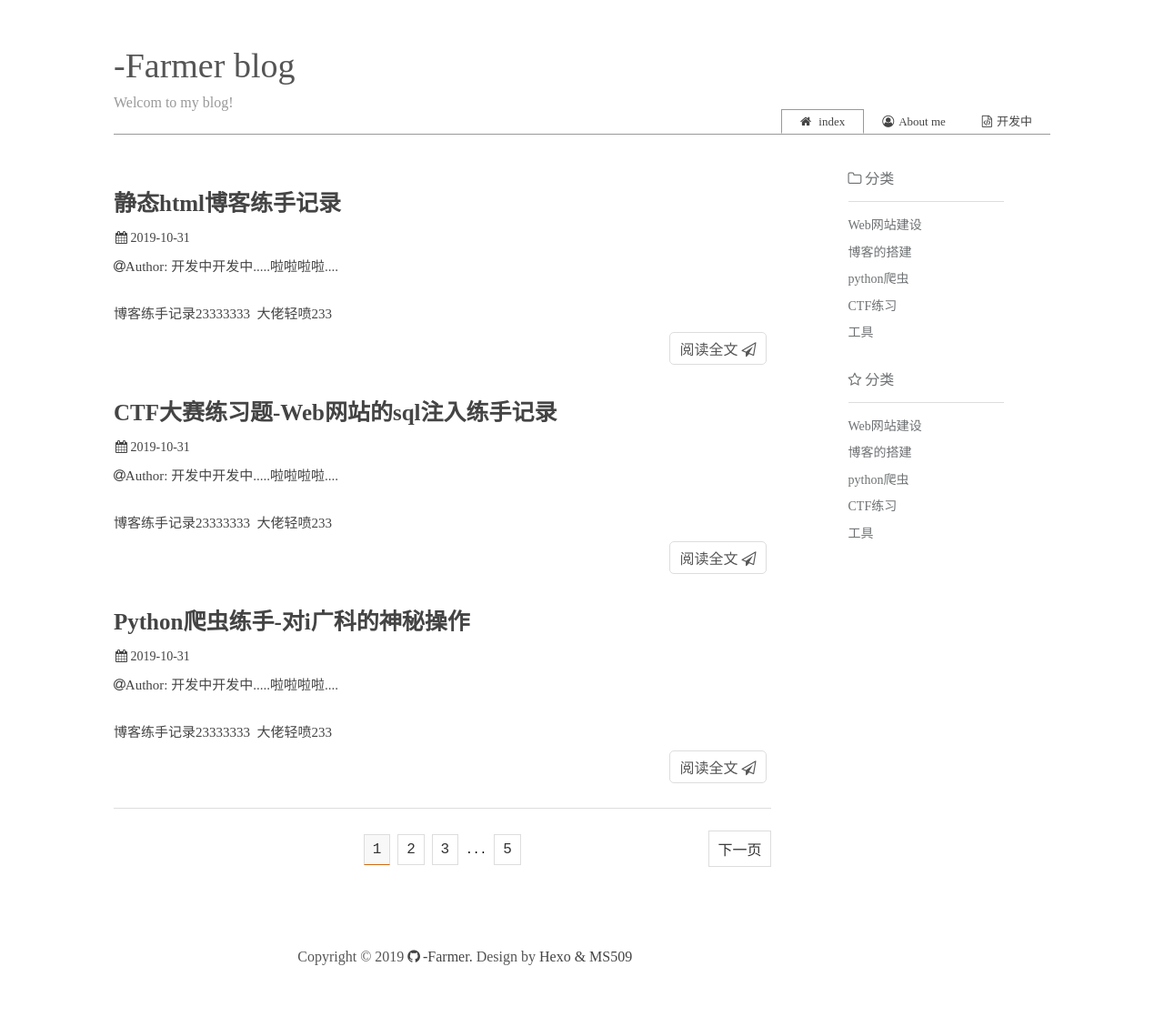
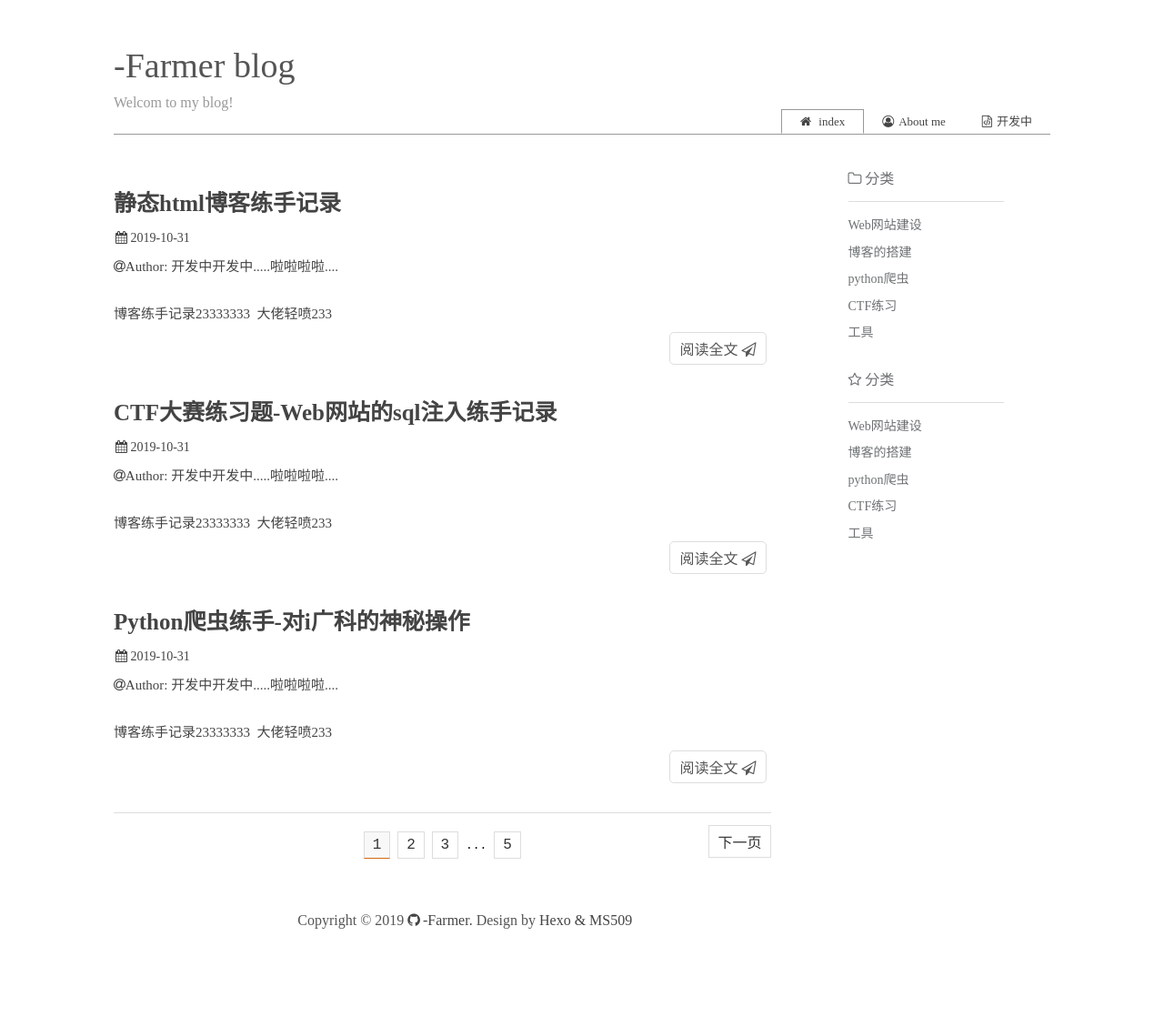
Before and after one commit to Farmer-chong/Learning-process, a plain HTML site: page Myblog/index.html in a window 1280 px wide. Shown: the whole page at 91% size. After the commit the page ends 1096 px from the top, so only its background shows below. Drawn offline with Linux system fonts and the light colour scheme.

Commit message:
优化盒子定位

```diff
--- a/Myblog/css/style.css
+++ b/Myblog/css/style.css
@@ -112,21 +112,23 @@ p{
     color: #555;
 }
 /* 博客下方转页导航栏 */
+
 #footer-nav{
     position: relative;
-    margin: 30px 0 15px;
-    padding: 35px 0 15px;
+    margin: 35px 0 10px;
+    padding: 25px 0 5px;
     border-top: 1px solid #ddd;
     text-align: center;
 }
 #footer-nav .current,#footer-nav a{
     /* background: #6E7173; */
     font-size: 16px;
-    padding: 7px 9px;
+    padding: 5px 9px;
     margin-bottom: 5px;
     border: 1px solid #ddd;
     text-align: center;
     color: #333;
+    /* position: absolute; */
 }
 #footer-nav a:link,#footer-nav a:visited{
     color: #333;
@@ -143,7 +145,9 @@ p{
 #footer-nav .next-page{
     position: absolute;
     right: 0px;
-    bottom: 0;
+    bottom: 0px;
+    margin: 0;
+    /* padding: 0; */
 }
 
 /* 博客页脚 */
@@ -152,7 +156,7 @@ footer #footer{
     position: relative;
     bottom: 0;
     clear: both;
-    margin: 20px 0 10px;
+    margin: 0 0 10px;
     padding: 40px 0;
     text-align: center;
     color: #555;
```
